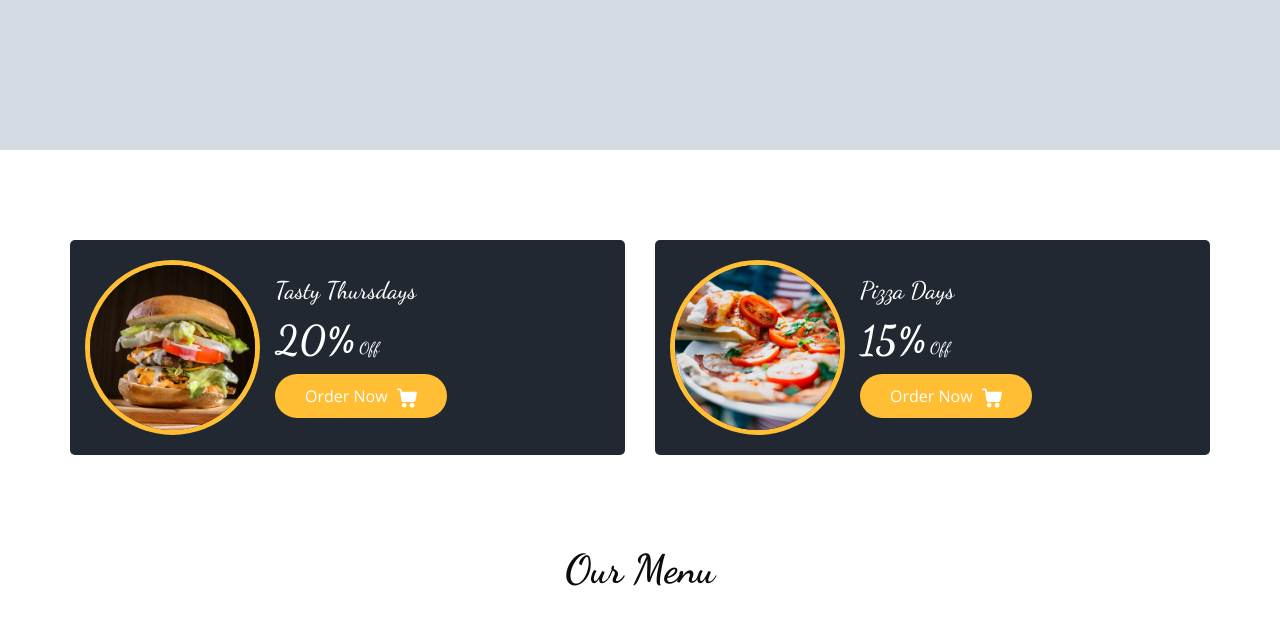
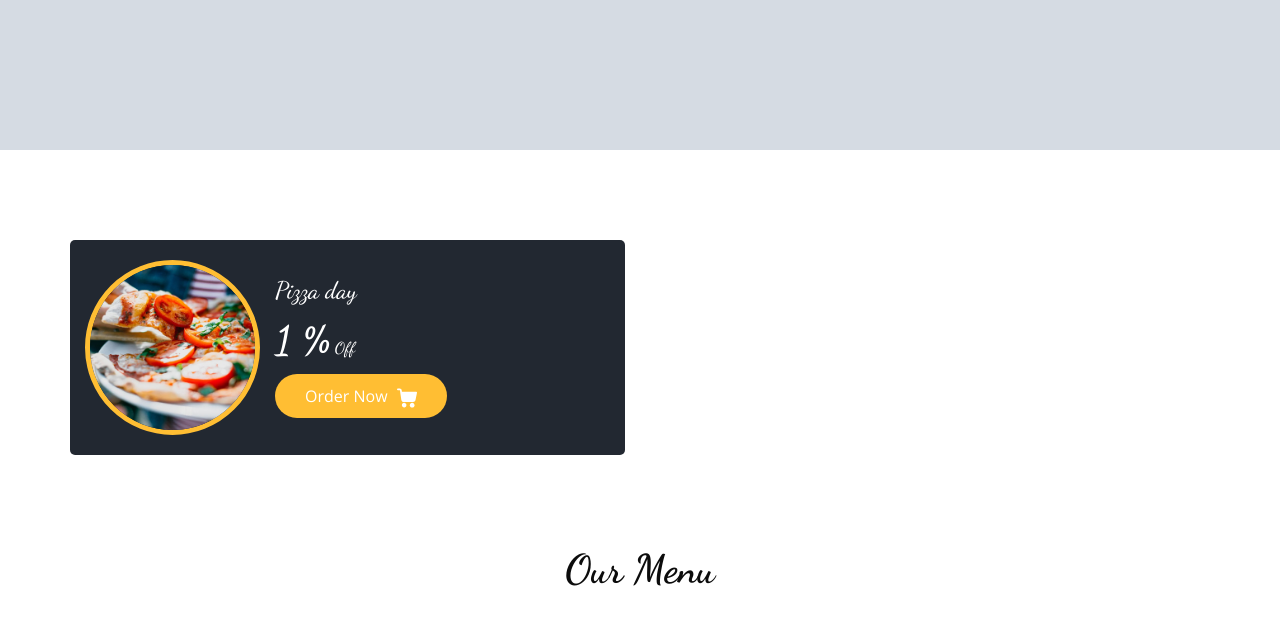
Before and after one commit to FranckyPopo/project_restauration, a Django app: page / in a window 1280 px wide. Shown: the part 650-1284 px from the top of the page. Run offline with Django 4.2, Linux system fonts and the light colour scheme; tables that the repository leaves empty hold one stand-in row (values such as "Sample post"); grey boxes marked "Sample" are stand-in pictures; some libraries are stand-ins or nearby versions.

Commit message:
Création du model sold

```diff
--- a/src/front/models.py
+++ b/src/front/models.py
@@ -15,9 +15,6 @@ class BackgroundImageIndex(models.Model):
     # Cette class va me permetre de changer l'image de font de la page d'acceuil
     background_image = models.ImageField()
     date_create = models.DateTimeField(default=timezone.now())
-
-class BestMenu(models.Model):
-    pass
 
 class AddMenu(models.Model):
     foods = [
@@ -75,3 +72,20 @@ class LinkReseau(models.Model):
     instagram = models.URLField()
     pinterest = models.URLField()
     date_create = models.DateTimeField(default=timezone.now())
+
+
+class Sold(models.Model):
+    days = [
+        ("Pizza day", "Pizza day"),
+        ("Burger day", "Burger day"),
+        ("Pasta day", "Pasta day"),
+        ("Fries day", "Fries day"),
+    ]
+
+    menu_sold = models.ForeignKey(AddMenu, on_delete=models.CASCADE)
+    day_special = models.CharField(max_length=25, choices=days)
+    reduction = models.IntegerField(validators=[MinValueValidator(1), MaxValueValidator(100)])
+    date_create = models.DateTimeField(default=timezone.now())
+
+    def __str__(self):
+        return str(self.menu_sold)
--- a/src/front/templates/front/index.html
+++ b/src/front/templates/front/index.html
@@ -215,17 +215,18 @@
     <div class="offer_container">
       <div class="container ">
         <div class="row">
+          {% for sold in solds %}
             <div class="col-md-6  ">
               <div class="box ">
                 <div class="img-box">
-                <img src="{% static 'front/images/o1.jpg' %}" alt="">
+                  <img src="{% static 'front/images/o2.jpg' %}" alt="">
                 </div>
                 <div class="detail-box">
                   <h5>
-                  Tasty Thursdays
+                    {{ sold.day_special }}
                   </h5>
                   <h6>
-                  <span>20%</span> Off
+                    <span>{{ sold.reduction }} %</span> Off
                   </h6>
                   <a href="">
                     Order Now <svg version="1.1" id="Capa_1" xmlns="http://www.w3.org/2000/svg" xmlns:xlink="http://www.w3.org/1999/xlink" x="0px" y="0px" viewBox="0 0 456.029 456.029" style="enable-background:new 0 0 456.029 456.029;" xml:space="preserve">
@@ -284,75 +285,7 @@
                 </div>
               </div>
             </div>
-          <div class="col-md-6  ">
-            <div class="box ">
-              <div class="img-box">
-                <img src="{% static 'front/images/o2.jpg' %}" alt="">
-              </div>
-              <div class="detail-box">
-                <h5>
-                  Pizza Days
-                </h5>
-                <h6>
-                  <span>15%</span> Off
-                </h6>
-                <a href="">
-                  Order Now <svg version="1.1" id="Capa_1" xmlns="http://www.w3.org/2000/svg" xmlns:xlink="http://www.w3.org/1999/xlink" x="0px" y="0px" viewBox="0 0 456.029 456.029" style="enable-background:new 0 0 456.029 456.029;" xml:space="preserve">
-                    <g>
-                      <g>
-                        <path d="M345.6,338.862c-29.184,0-53.248,23.552-53.248,53.248c0,29.184,23.552,53.248,53.248,53.248
-                     c29.184,0,53.248-23.552,53.248-53.248C398.336,362.926,374.784,338.862,345.6,338.862z" />
-                      </g>
-                    </g>
-                    <g>
-                      <g>
-                        <path d="M439.296,84.91c-1.024,0-2.56-0.512-4.096-0.512H112.64l-5.12-34.304C104.448,27.566,84.992,10.67,61.952,10.67H20.48
-                     C9.216,10.67,0,19.886,0,31.15c0,11.264,9.216,20.48,20.48,20.48h41.472c2.56,0,4.608,2.048,5.12,4.608l31.744,216.064
-                     c4.096,27.136,27.648,47.616,55.296,47.616h212.992c26.624,0,49.664-18.944,55.296-45.056l33.28-166.4
-                     C457.728,97.71,450.56,86.958,439.296,84.91z" />
-                      </g>
-                    </g>
-                    <g>
-                      <g>
-                        <path d="M215.04,389.55c-1.024-28.16-24.576-50.688-52.736-50.688c-29.696,1.536-52.224,26.112-51.2,55.296
-                     c1.024,28.16,24.064,50.688,52.224,50.688h1.024C193.536,443.31,216.576,418.734,215.04,389.55z" />
-                      </g>
-                    </g>
-                    <g>
-                    </g>
-                    <g>
-                    </g>
-                    <g>
-                    </g>
-                    <g>
-                    </g>
-                    <g>
-                    </g>
-                    <g>
-                    </g>
-                    <g>
-                    </g>
-                    <g>
-                    </g>
-                    <g>
-                    </g>
-                    <g>
-                    </g>
-                    <g>
-                    </g>
-                    <g>
-                    </g>
-                    <g>
-                    </g>
-                    <g>
-                    </g>
-                    <g>
-                    </g>
-                  </svg>
-                </a>
-              </div>
-            </div>
-          </div>
+          {% endfor %}
         </div>
       </div>
     </div>
--- a/src/front/views.py
+++ b/src/front/views.py
@@ -7,16 +7,18 @@ from .models import (
     AvisClient,
     ContactUs,
     LinkReseau,
+    Sold,
 
 )
 
 def fean_index(request):
     data = {
         "sliders": SliderIndex.objects.all(),
+        "menus": AddMenu.objects.all(),
+        "list_avis": AvisClient.objects.all(),
+        "solds": Sold.objects.all(),
         "background_image": BackgroundImageIndex.objects.first(),
-        "menus": AddMenu.objects.all(),
         "about": AboutIndex.objects.first(),
-        "list_avis": AvisClient.objects.all(),
         "contact_us": ContactUs.objects.first(),
         "link_reseau": LinkReseau.objects.first(),
     }
```
Also changed, not shown: src/front/admin.py (+14 -9 lines), src/front/migrations/0012_alter_aboutindex_date_create_and_more.py (added), src/front/migrations/0013_solds_date_create_solds_reduction_and_more.py (added), src/front/migrations/0014_sold_alter_aboutindex_date_create_and_more.py (added), src/front/migrations/0015_alter_aboutindex_date_create_and_more.py (added), src/front/migrations/0016_sold_day_special_alter_aboutindex_date_create_and_more.py (added). Lines whose indentation alone changed are shown as unchanged.
